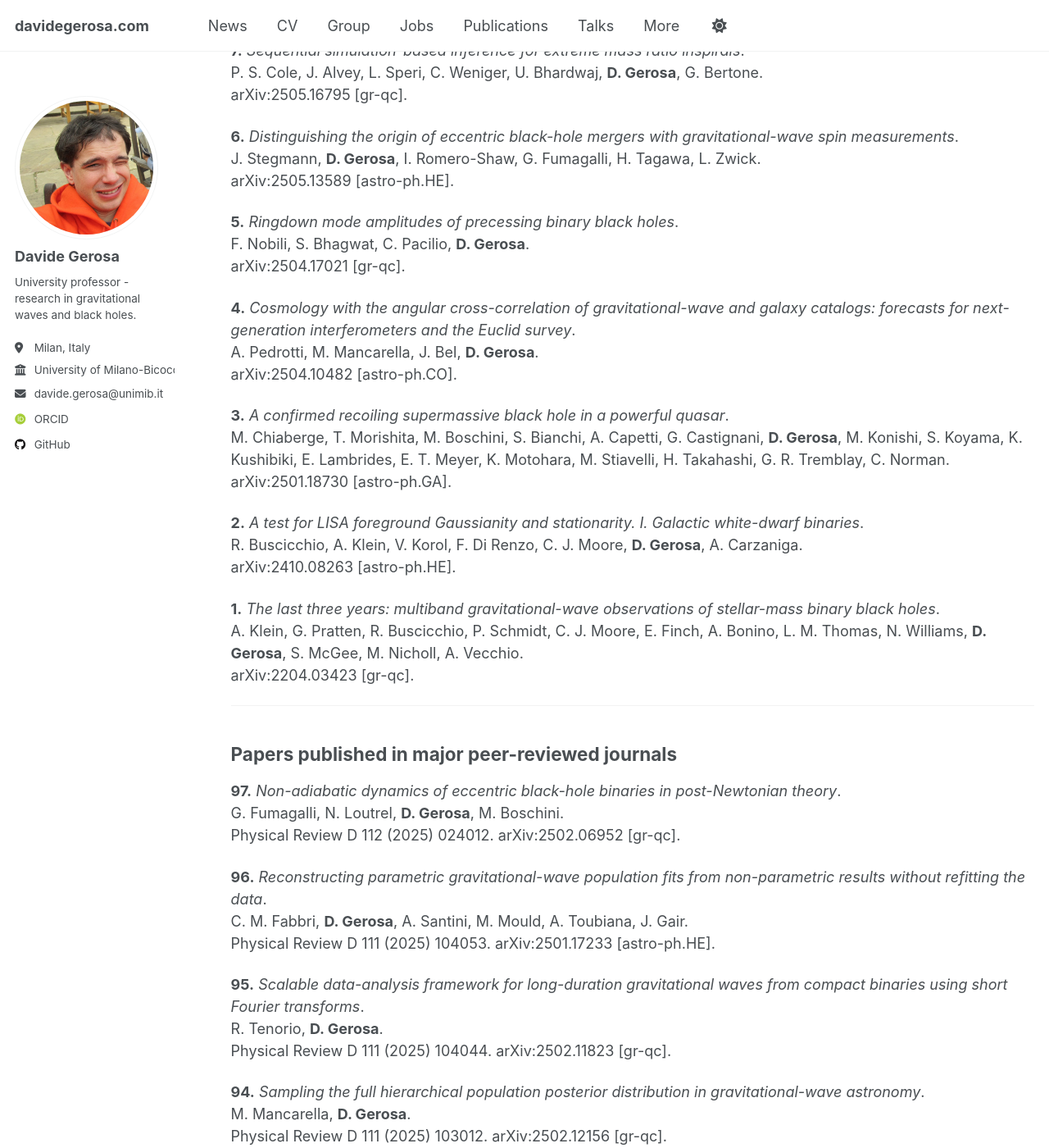
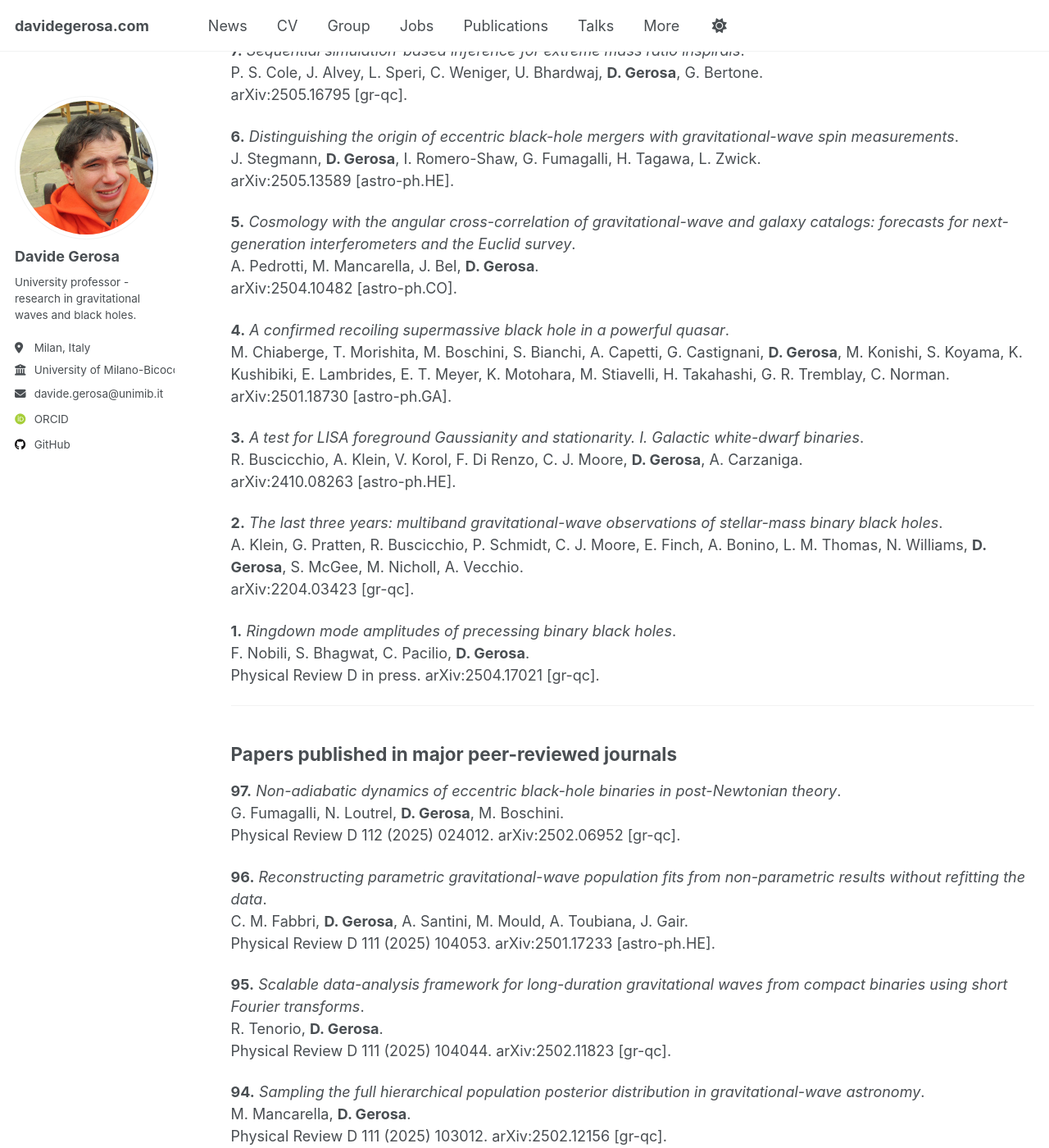
Before and after one commit to dgerosa/website, a Jekyll site: the page built from _pages/publications.md, in a window 1280 px wide and 1400 px high, scrolled down 985 px. Shown: the whole window at 82% size. Built offline with Jekyll 4.4.1, drawn with Linux system fonts in a browser that asks for light colours; some web fonts are replaced.

Commit message:
updated from dgerosa/cv

```diff
--- a/_pages/_publications.md
+++ b/_pages/_publications.md
@@ -39,29 +39,29 @@ J. Stegmann, **D. Gerosa**, I. Romero-Shaw, G. Fumagalli, H. Tagawa, L. Zwick.\
 <a href="https://arxiv.org/abs/2505.13589" style="color: inherit; text-decoration: none;">arXiv:2505.13589 [astro-ph.HE]</a>.
 
 **5.**
-*Ringdown mode amplitudes of precessing binary black holes*.\
-F. Nobili, S. Bhagwat, C. Pacilio, **D. Gerosa**.\
-<a href="https://arxiv.org/abs/2504.17021" style="color: inherit; text-decoration: none;">arXiv:2504.17021 [gr-qc]</a>.
-
-**4.**
 *Cosmology with the angular cross-correlation of gravitational-wave and galaxy catalogs: forecasts for next-generation interferometers and the Euclid survey*.\
 A. Pedrotti, M. Mancarella, J. Bel, **D. Gerosa**.\
 <a href="https://arxiv.org/abs/2504.10482" style="color: inherit; text-decoration: none;">arXiv:2504.10482 [astro-ph.CO]</a>.
 
-**3.**
+**4.**
 *A confirmed recoiling supermassive black hole in a powerful quasar*.\
 M. Chiaberge, T. Morishita, M. Boschini, S. Bianchi, A. Capetti, G. Castignani, **D. Gerosa**, M. Konishi, S. Koyama, K. Kushibiki, E. Lambrides, E. T. Meyer, K. Motohara, M. Stiavelli, H. Takahashi, G. R. Tremblay, C. Norman.\
 <a href="https://arxiv.org/abs/2501.18730" style="color: inherit; text-decoration: none;">arXiv:2501.18730 [astro-ph.GA]</a>.
 
-**2.**
+**3.**
 *A test for LISA foreground Gaussianity and stationarity. I. Galactic white-dwarf binaries*.\
 R. Buscicchio, A. Klein, V. Korol, F. Di Renzo, C. J. Moore, **D. Gerosa**, A. Carzaniga.\
 <a href="https://arxiv.org/abs/2410.08263" style="color: inherit; text-decoration: none;">arXiv:2410.08263 [astro-ph.HE]</a>.
 
-**1.**
+**2.**
 *The last three years: multiband gravitational-wave observations of stellar-mass binary black holes*.\
 A. Klein, G. Pratten, R. Buscicchio, P. Schmidt, C. J. Moore, E. Finch, A. Bonino, L. M. Thomas, N. Williams, **D. Gerosa**, S. McGee, M. Nicholl, A. Vecchio.\
 <a href="https://arxiv.org/abs/2204.03423" style="color: inherit; text-decoration: none;">arXiv:2204.03423 [gr-qc]</a>.
+
+**1.**
+*Ringdown mode amplitudes of precessing binary black holes*.\
+F. Nobili, S. Bhagwat, C. Pacilio, **D. Gerosa**.\
+Physical Review D in press. <a href="https://arxiv.org/abs/2504.17021" style="color: inherit; text-decoration: none;">arXiv:2504.17021 [gr-qc]</a>.
 
 
 ---
```
Also changed, not shown: _pages/_citations.md (+24 -24 lines).
